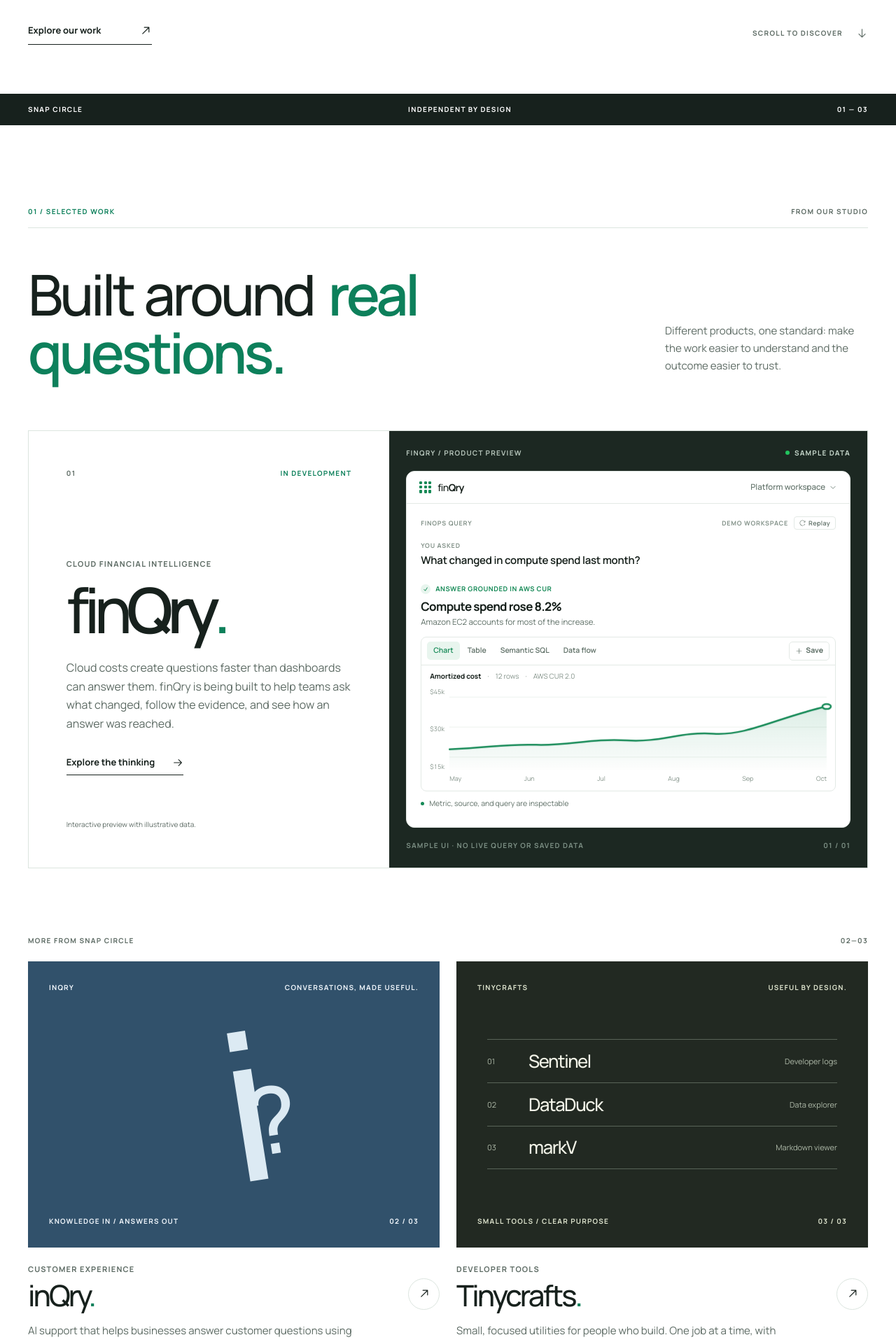
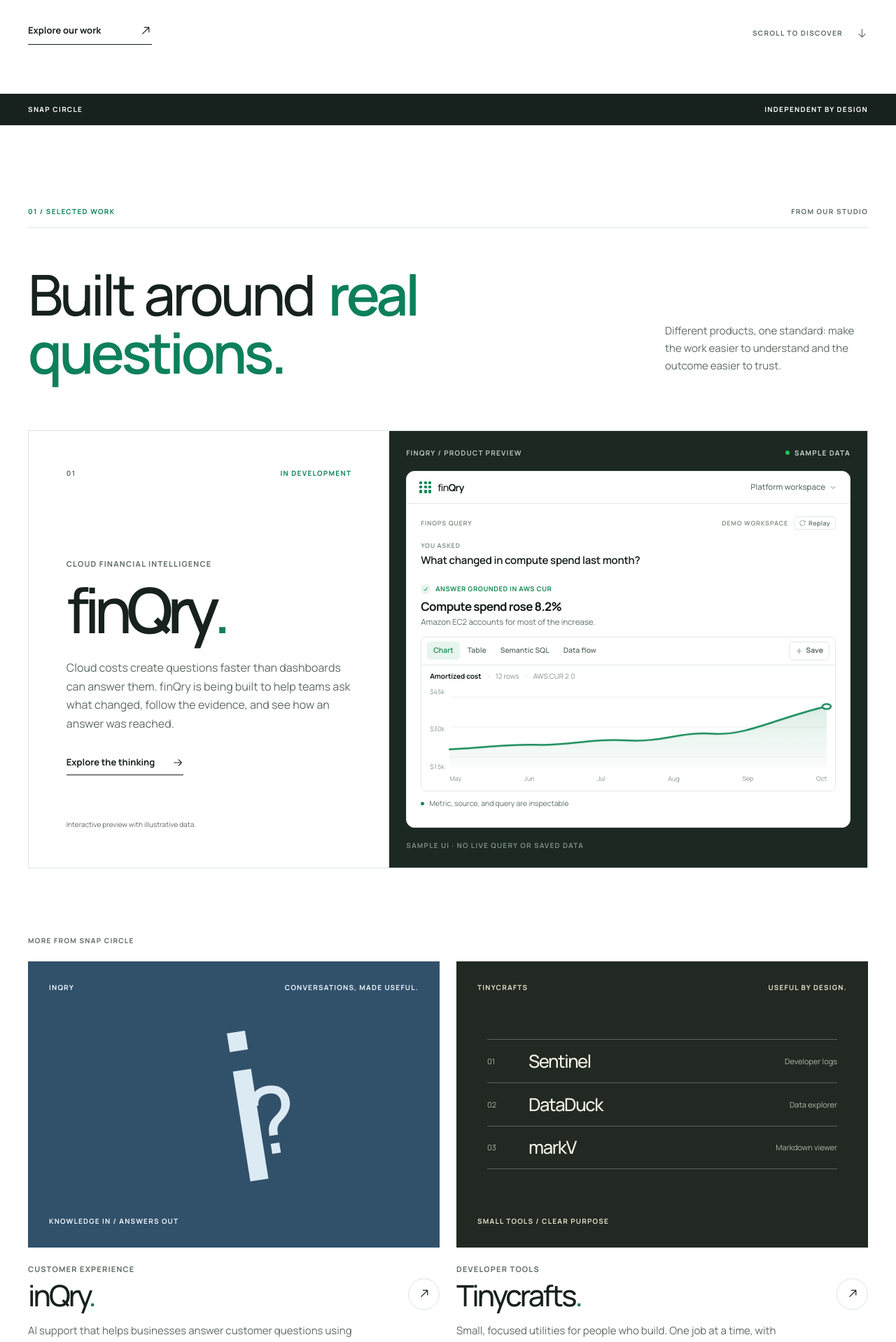
Before and after one commit to aneesahammed/snapcircle, a React (Vite) app: page / in a window 1280 px wide. Shown: the part 680-2598 px from the top of the page at 70% size. Built offline with nearby package versions, Linux system fonts and the light colour scheme.

Commit message:
Remove decorative section counters
Remove redundant numbering from the hero, work cards, and finQry preview footer, and refresh the published docs bundle.

```diff
--- a/src/App.jsx
+++ b/src/App.jsx
@@ -161,7 +161,6 @@
         </article>
         <div className="other-work-heading">
           <span>MORE FROM SNAP CIRCLE</span>
-          <span>02—03</span>
         </div>
         <div className="work-grid">
           <article className="work-card inqry-card">
@@ -175,7 +174,6 @@
               </div>
               <div className="card-art-bottom">
                 <span>KNOWLEDGE IN / ANSWERS OUT</span>
-                <span>02 / 03</span>
               </div>
             </div>
             <div className="work-card-info">
@@ -225,7 +223,6 @@
               </div>
               <div className="card-art-bottom">
                 <span>SMALL TOOLS / CLEAR PURPOSE</span>
-                <span>03 / 03</span>
               </div>
             </div>
             <div className="work-card-info">
--- a/src/components/FinQryPreview.jsx
+++ b/src/components/FinQryPreview.jsx
@@ -494,7 +494,6 @@
 
       <div className="fq-stage-foot">
         <span>SAMPLE UI · NO LIVE QUERY OR SAVED DATA</span>
-        <span>01 / 01</span>
       </div>
     </div>
   );
--- a/src/components/hero1.jsx
+++ b/src/components/hero1.jsx
@@ -7,7 +7,7 @@
       <div className="hero-statement"><h1 id="hero-title">Small studio.<br /><span className="accent-word">Serious</span> software<span>.</span></h1></div>
       <div className="hero-lower"><div className="hero-description"><p>We build focused software for complex work. From understanding cloud costs to answering customer questions, every product starts with a useful problem.</p><a href="#work" className="hero-cta">Explore our work <ArrowTopRightIcon aria-hidden="true" /></a></div><div className="hero-scroll"><span>SCROLL TO DISCOVER</span><ArrowDownIcon aria-hidden="true" /></div></div>
     </div>
-    <div className="hero-rule" aria-hidden="true"><span>SNAP CIRCLE</span><span>INDEPENDENT BY DESIGN</span><span>01 — 03</span></div>
+    <div className="hero-rule" aria-hidden="true"><span>SNAP CIRCLE</span><span>INDEPENDENT BY DESIGN</span></div>
   </section>;
 }
 
```
Also changed, not shown: 2 other files (tests, documents, lock files or other folders).
